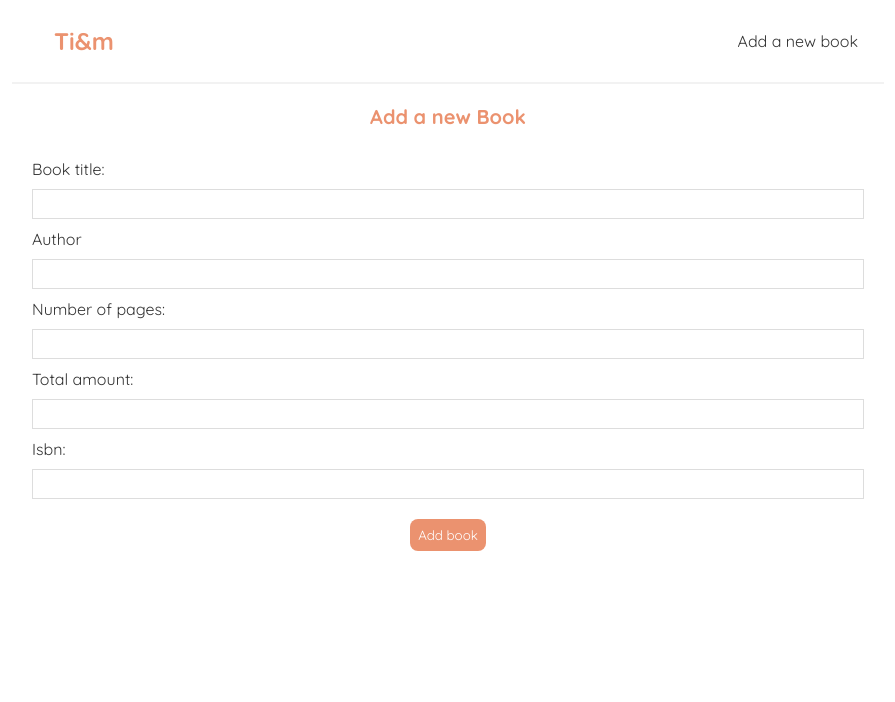
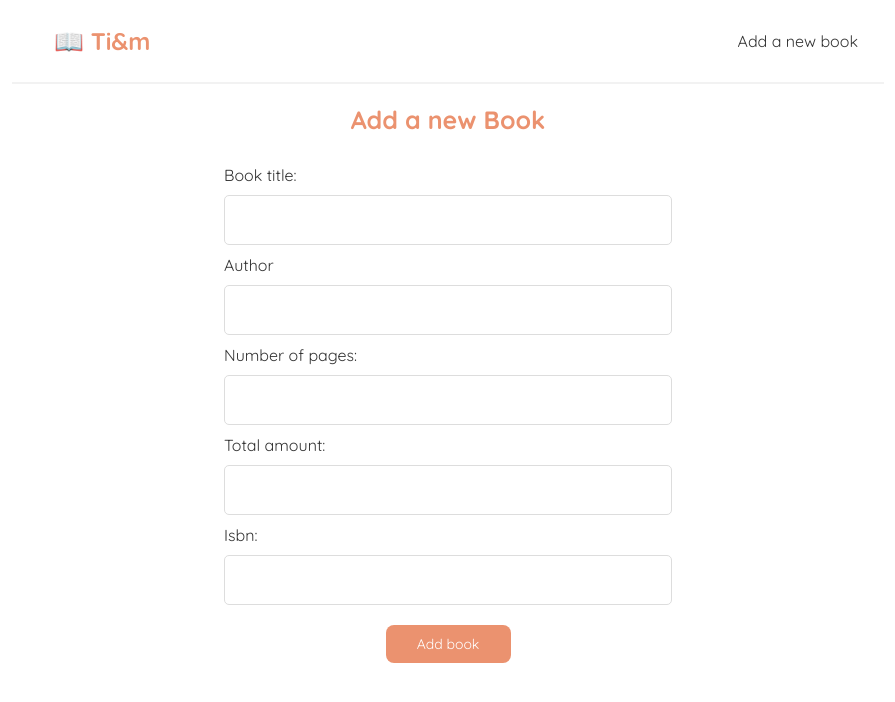
Before and after one commit to alexenc/library, a React (Create React App) app: page /new in a window 1280 px wide. Shown: the top 702 px of the page, without its empty margins (192-1087 px from the left). Built offline with nearby package versions, Linux system fonts and the light colour scheme.

Commit message:
added some styles

```diff
--- a/src/components/Book.js
+++ b/src/components/Book.js
@@ -1,6 +1,6 @@
 import axios from "axios"
 import { useEffect, useState } from "react"
-import {  useParams } from "react-router-dom"
+import {  Link, useParams } from "react-router-dom"
 import EditBook from "./EditBook"
 
 
@@ -49,8 +49,12 @@ function Book() {
             {toogle ? <EditBook toogle={tf} book={book}/> :
             <div className="book-area ">
                 <div className="book-info">
-                <h2> Title :{book.title}</h2>
-                <p>Author: {book.author}</p>
+                <p><Link to="/">⬅️ go back</Link></p>
+                <h2>📗  {book.title}</h2>
+                <p>🧔 Author: {book.author}</p>
+                <p>📃 pages: {book.pages}</p>
+                <p>📚 total amount: {book.total_amount}</p>
+                <p>📇 isbn: {book.isbn}</p>
                 <button onClick={tf}>Edit</button>
             </div>
             </div>}
--- a/src/components/BookList.js
+++ b/src/components/BookList.js
@@ -27,7 +27,7 @@ function BookList() {
     return (
         <div>
             <div className="title">
-                <h2 className="h2">All Books</h2>
+                <h2 className="h2">📚 All Books</h2>
             </div>
             <div className="main-container">
                 <div className="book-container">
--- a/src/components/EditBook.js
+++ b/src/components/EditBook.js
@@ -59,11 +59,11 @@ function EditBook({toogle, book}) {
     return (
 
         <div className="create">
-            <button onClick={toogle}>go back</button>
+            <button onClick={toogle} className="back-btn">⬅️ go back</button>
             <form onSubmit={updateInfo}>
                 {error ? <Error mesage={'all fields required or invalid numbers'}/> : null}
                 <label>Title:</label>
-                <input onChange={e => onChangeHandler(e)} name={'title'} type="text"  placeholder={newInfo.title}/>
+                <input onChange={e => onChangeHandler(e)} name={'title'} type="text"  value={newInfo.title}/>
                 <label>Author</label>
                 <input onChange={e => onChangeHandler(e)} name={'author'}  type="text" value={newInfo.author}/>
                 <label>Pages:</label>
--- a/src/components/Navbar.js
+++ b/src/components/Navbar.js
@@ -3,7 +3,7 @@ import { Link } from "react-router-dom";
 function Navbar() {
     return (
         <nav className="navbar">
-            <Link to="/"><h1 >Ti&m</h1></Link>
+            <Link to="/"><h1 >📖 Ti&m</h1></Link>
             <div className="links">
                 <Link to="/new">Add a new book</Link>
             </div>
--- a/src/index.css
+++ b/src/index.css
@@ -52,7 +52,7 @@ code {
   display: flex;
   justify-content: center;
   flex-wrap: wrap;
-  width: 55%;
+  width: 65%;
 }
 
 .card {
@@ -61,6 +61,7 @@ code {
   border: rgb(170, 169, 169) 1px solid;
   border-radius: 5px;
   padding: 2rem;
+  width: 250px;
 }
 
 .card p {
@@ -92,7 +93,7 @@ code {
 
 /* Add a new book*/
 .create {
-  max-width: 65%;
+  max-width: 35%;
   margin: 0 auto;
   text-align: center;
 }
@@ -101,7 +102,7 @@ code {
   display: block;
 }
 .create h2 {
-  font-size: 20px;
+  font-size: 25px;
   color: #eb926f;
   margin-bottom: 30px;
   margin-top: 20px;
@@ -115,8 +116,31 @@ code {
   border: 1px solid #ddd;
   box-sizing: border-box;
   display: block;
+  height: 50px;
+  font-size: 15px;
+  border-radius: 5px;
 }
 .create button {
+  background: #eb926f;
+  margin-top: 10px;
+  color: #fff;
+  border: 0;
+  padding: 10px;
+  border-radius: 8px;
+  cursor: pointer;
+  font-size: 14px;
+  width: 125px;
+}
+
+.book-img {
+  width: 100px;
+}
+
+.book-info h2 {
+  color: #eb926f;
+}
+
+.book-info button {
   background: #eb926f;
   margin-top: 10px;
   color: #fff;
@@ -124,8 +148,25 @@ code {
   padding: 8px;
   border-radius: 8px;
   cursor: pointer;
+  width: 90px;
 }
 
-.book-img {
-  width: 100px;
+.book-info h2,
+p {
+  margin: 10px;
 }
+
+.back-btn {
+  right: 42%;
+  position: relative;
+  margin: 2.5rem;
+  background-color: none;
+}
+
+.card a {
+  text-decoration: none;
+}
+
+.book-info a {
+  text-decoration: none;
+}
```
